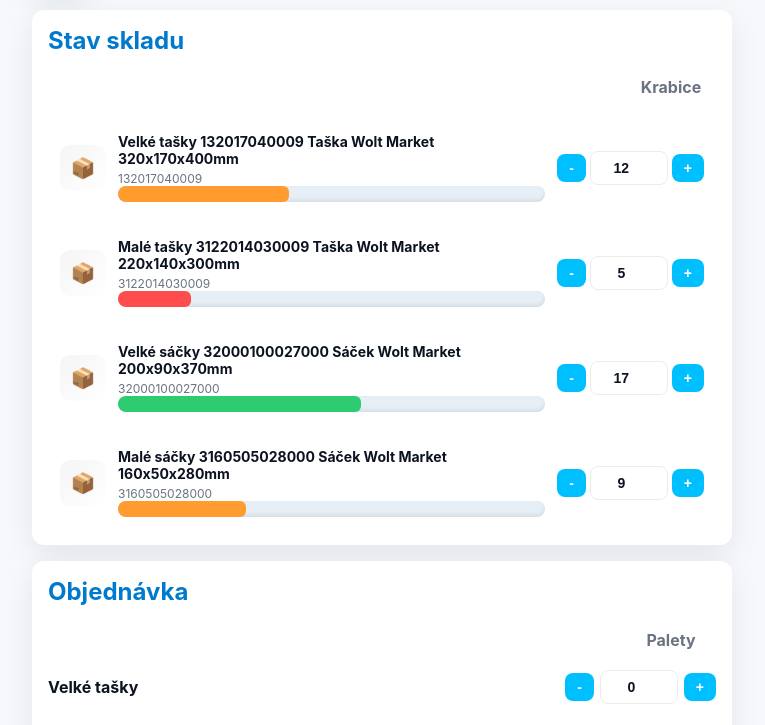
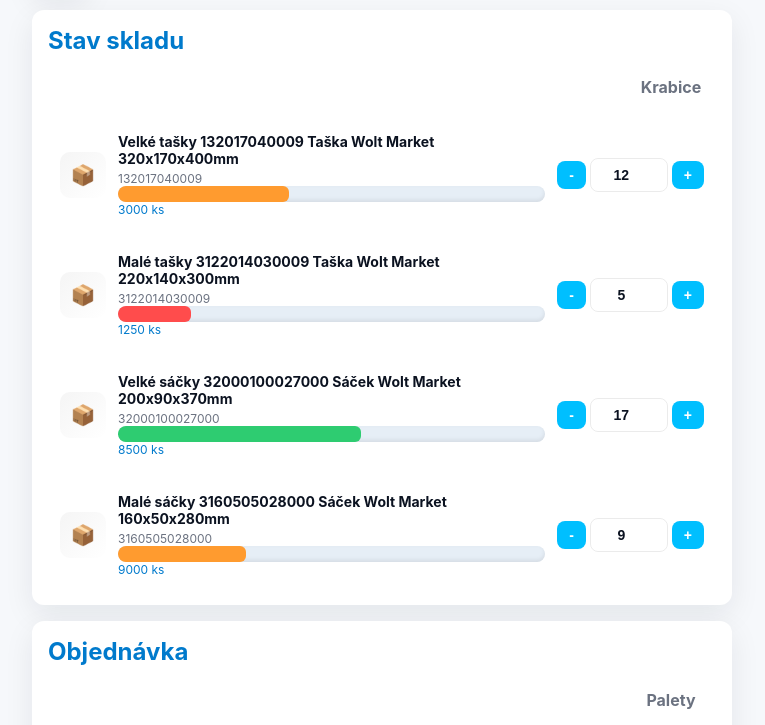
Before and after one commit to SuPi244/objednavka-wm, a plain HTML site: page index.html in a window 1280 px wide. Shown: the part 74-799 px from the top of the page, without its empty margins (258-1023 px from the left). Drawn offline with Linux system fonts and the light colour scheme; no server answers.

Commit message:
Update index.html

```diff
--- a/index.html
+++ b/index.html
@@ -245,6 +245,7 @@ function getState(q){if(q<6)return"red";if(q<15)return"orange";return"green";}
 function clampInt(v,min=0){v=parseInt(v);if(isNaN(v))return min;return Math.max(min,v);}
 
 function renderInventory(){
+  const ksNaKrabici = [250, 250, 500, 1000]; // Velké tašky, Malé tašky, Velké sáčky, Malé sáčky
   inventoryList.innerHTML = "";
   sklad.forEach((it, idx) => {
     const qty = Number(it.qty || 0);
@@ -261,6 +262,7 @@ function renderInventory(){
         <div class="progress-container">
           <div class="progress-fill ${state}" style="width:${pct}%"></div>
         </div>
+        <div class="pieces" style="font-size:12px;color:#007acc;">${qty * ksNaKrabici[idx]} ks</div>
       </div>
       <div class="qty-container">
         <button class="qty-btn" data-idx="${idx}" data-op="-">-</button>
@@ -272,6 +274,7 @@ function renderInventory(){
 
     const input = div.querySelector('input[type=number]');
     const fill = div.querySelector('.progress-fill');
+    const piecesDiv = div.querySelector('.pieces');
 
     function updateQty(newQty){
       sklad[idx].qty = newQty;
@@ -280,9 +283,9 @@ function renderInventory(){
       const state = getState(newQty);
       fill.style.width = pct + '%';
       fill.className = 'progress-fill ' + state;
+      piecesDiv.textContent = `${newQty * ksNaKrabici[idx]} ks`;
     }
 
-    // --- INPUT: jen update při blur ---
     input.addEventListener('blur', e=>{
       let v = parseInt(e.target.value);
       if(isNaN(v) || v < 0) v = 0;
@@ -301,6 +304,7 @@ function renderInventory(){
     });
   });
 }
+
 
 // --- ORDER ---
 function onOrderBtnClick(e){
```
